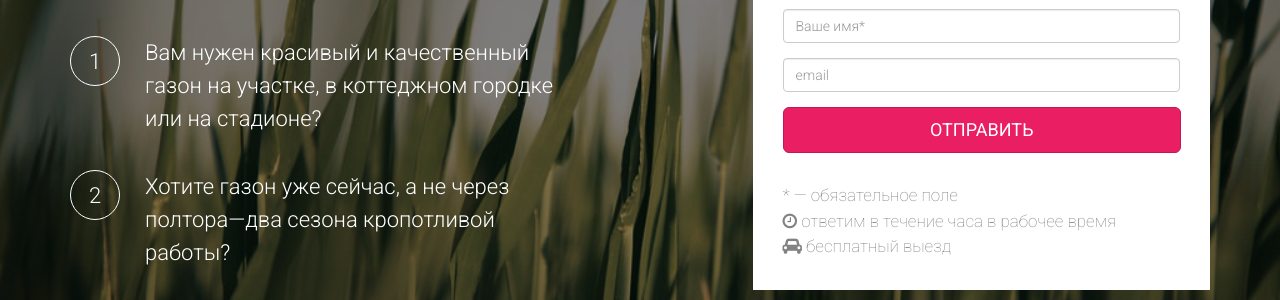
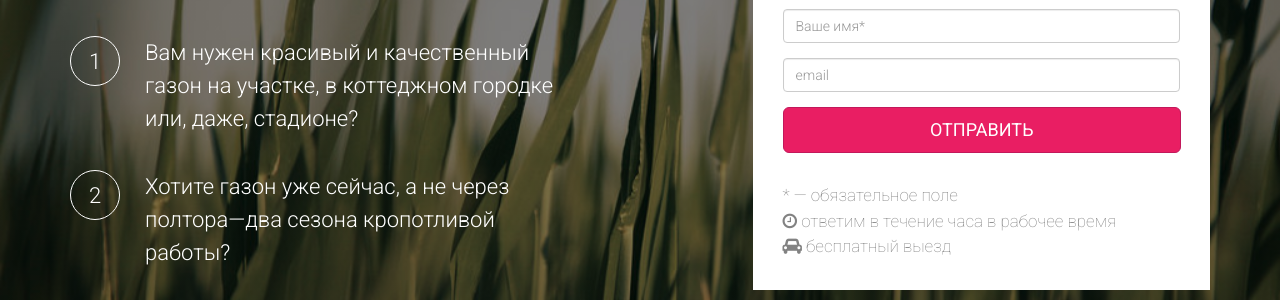
Before and after one commit to shivasena/landscape-grass, a Jekyll site: the page built from index.html, in a window 1280 px wide and 900 px high. Shown: the part 260-560 px from the top of the window. Built offline with Jekyll 4.4.1, drawn with Linux system fonts in a browser that asks for light colours; nearby versions of some CDN libraries.

Commit message:
upd path

```diff
--- a/_config.yml
+++ b/_config.yml
@@ -6,9 +6,8 @@ description: > # this means to ignore newlines until "baseurl:"
   line in _config.yml. It will appear in your document head meta (for
   Google search results) and in your feed.xml site description.
 baseurl: "" # the subpath of your site, e.g. /blog/
-url: "" # the base hostname & protocol for your site http://shivasena.github.io/landscape/
-twitter_username: jekyllrb
-github_username:  jekyll
+url: "http://shivasena.github.io/landscape-grass/" # the base hostname & protocol for your site http://shivasena.github.io/landscape/
+
 
 # Build settings
 markdown: kramdown
--- a/index.html
+++ b/index.html
@@ -29,7 +29,7 @@ layout: default
         <div class="col-xs-12 col-sm-12 col-md-6 col-lg-6">
           <h1 class="servicename">Рулонный газон<br><small>для любых участков и объектов</small></h1>
           <ul class="features">
-            <li><span class="featurenumber">1</span><p>Вам нужен красивый и качественный газон на участке, в коттеджном городке или на стадионе?</p></li>
+            <li><span class="featurenumber">1</span><p>Вам нужен красивый и качественный газон на участке, в коттеджном городке или, даже, стадионе?</p></li>
             <li><span class="featurenumber">2</span><p>Хотите газон уже сейчас, а не через полтора—два сезона кропотливой работы?</p></li>
             <li><span class="featurenumber">3</span><p>Не хотите переплачивать и терять свое время на взращивание и уход за газоном?</p></li>
           </ul>
```
